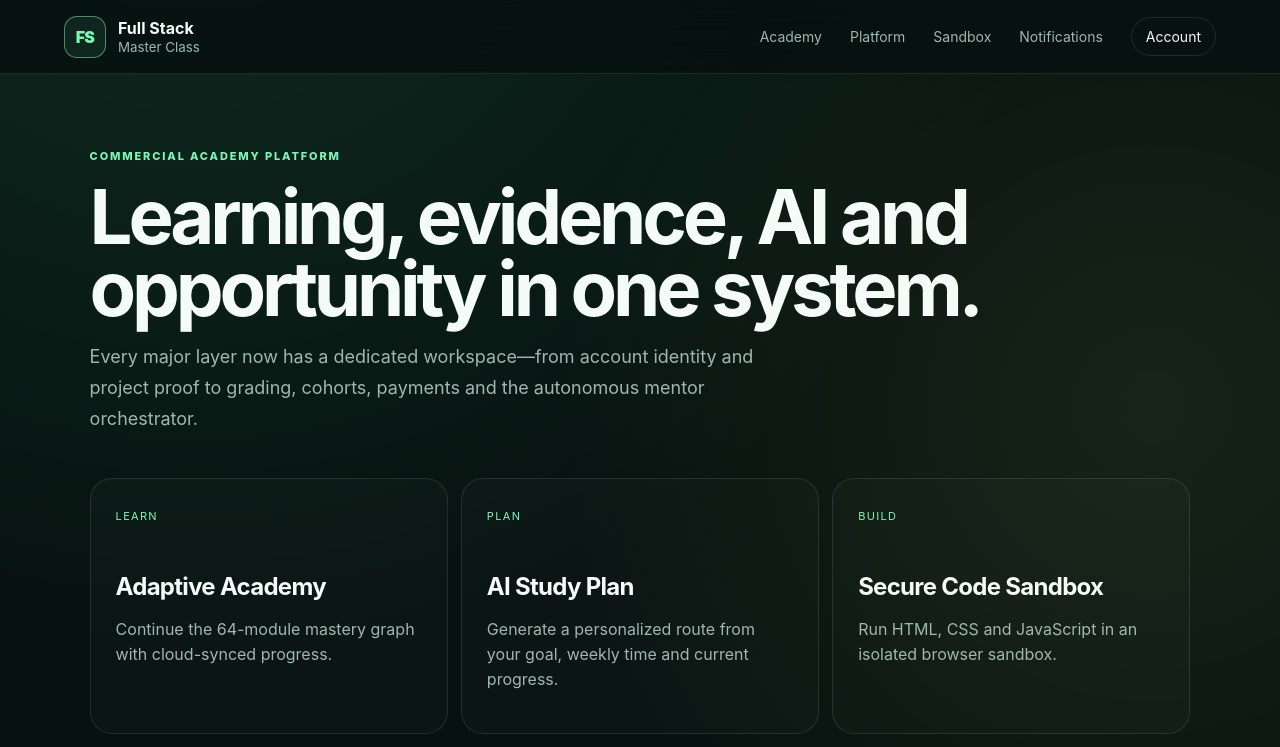
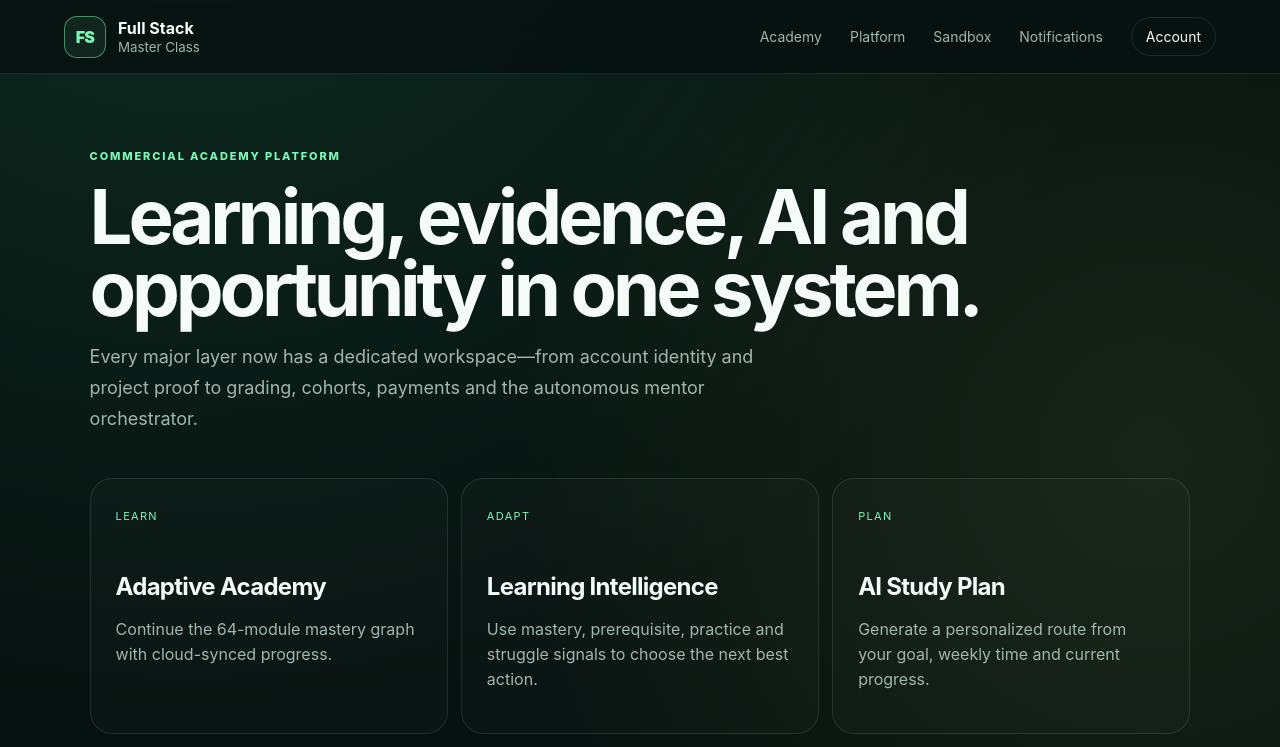
Before and after one commit to mabrig1/FULL-STACK-MASTER-CLASS, a Next.js app: page /platform in a window 1280 px wide. Shown: the top 747 px of the page. Built offline with nearby package versions, Linux system fonts and the light colour scheme.

Commit message:
feat: expose adaptive learning intelligence in platform

```diff
--- a/app/platform/page.tsx
+++ b/app/platform/page.tsx
@@ -2,6 +2,7 @@ import Link from "next/link";
 
 const tools = [
   ["LEARN", "Adaptive Academy", "Continue the 64-module mastery graph with cloud-synced progress.", "/dashboard"],
+  ["ADAPT", "Learning Intelligence", "Use mastery, prerequisite, practice and struggle signals to choose the next best action.", "/adaptive"],
   ["PLAN", "AI Study Plan", "Generate a personalized route from your goal, weekly time and current progress.", "/study-plan"],
   ["BUILD", "Secure Code Sandbox", "Run HTML, CSS and JavaScript in an isolated browser sandbox.", "/sandbox"],
   ["VERIFY", "Project Verification", "Submit GitHub projects and prove repository ownership with a verification challenge.", "/submissions"],
```
